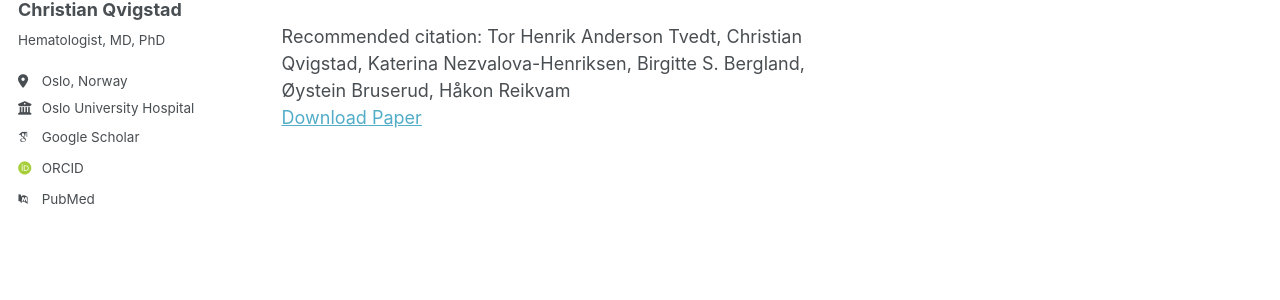
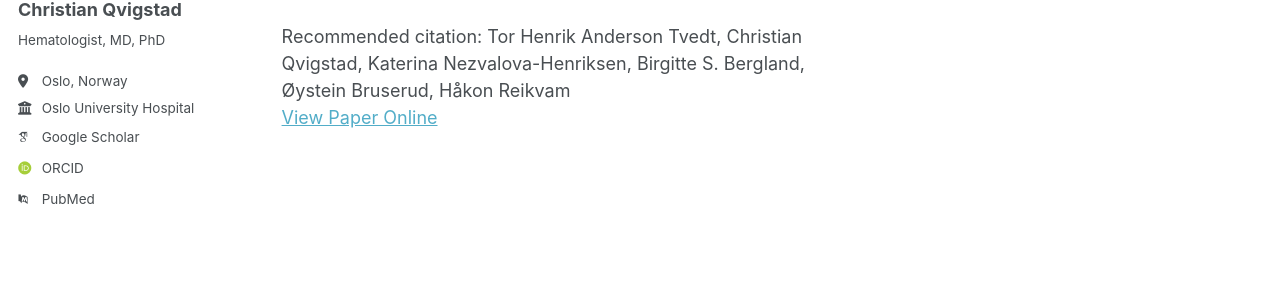
Before and after one commit to qvigstad/qvigstad.github.io, a Jekyll site: the page built from _pages/collection-archive.html, in a window 1280 px wide and 900 px high, scrolled down 1386 px. Shown: the part 374-674 px from the top of the window. Built offline with Jekyll 4.4.1, drawn with Linux system fonts in a browser that asks for light colours; some web fonts are replaced.

Commit message:
Update archive-single.html

```diff
--- a/_includes/archive-single.html
+++ b/_includes/archive-single.html
@@ -55,7 +55,7 @@
     {% if post.citation and post.paperurl and post.slidesurl %}
       <p> {{ post.citation }}<br /><a href="{{ post.paperurl }}">View Paper Online</a> | <a href="{{ post.slidesurl }}">Download PDF</a></p>
     {% elsif post.citation and post.paperurl %}
-      <p>Recommended citation: {{ post.citation }}<br /><a href="{{ post.paperurl }}">Download Paper</a></p>
+      <p>Recommended citation: {{ post.citation }}<br /><a href="{{ post.paperurl }}">View Paper Online</a></p>
     {% elsif post.citation and post.slidesurl %}
       <p>Recommended citation: {{ post.citation }}<br /><a href="{{ post.slidesurl }}">Download Slides</a></p>
     {% elsif post.citation %}
```
